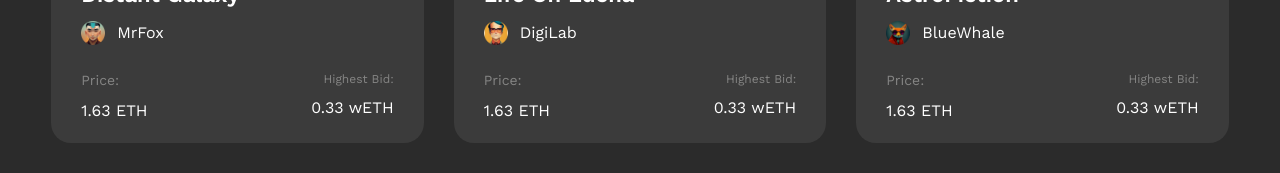
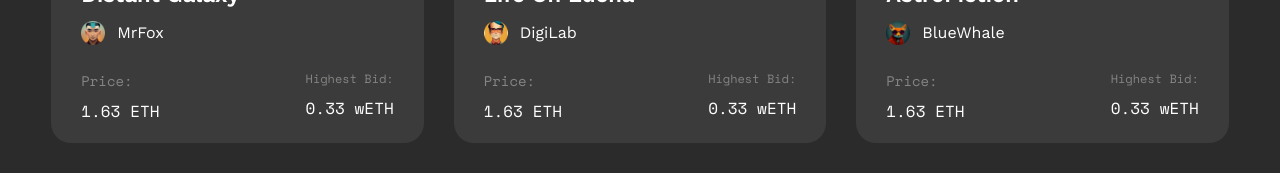
Before and after one commit to webgently/nft-marketplace-frontend, a React (Create React App) app: page / in a window 1280 px wide. Shown: the part 4366-4539 px from the top of the page. Built offline with nearby package versions, Linux system fonts and the light colour scheme.

Commit message:
update: nft card style

```diff
--- a/src/components/NftCard/nftcard.scss
+++ b/src/components/NftCard/nftcard.scss
@@ -12,6 +12,7 @@
       @apply flex flex-col gap-[10px];
     }
     .price-detail {
+      font-family: SpaceMono;
       @apply flex justify-between gap-[10px];
     }
   }
```
